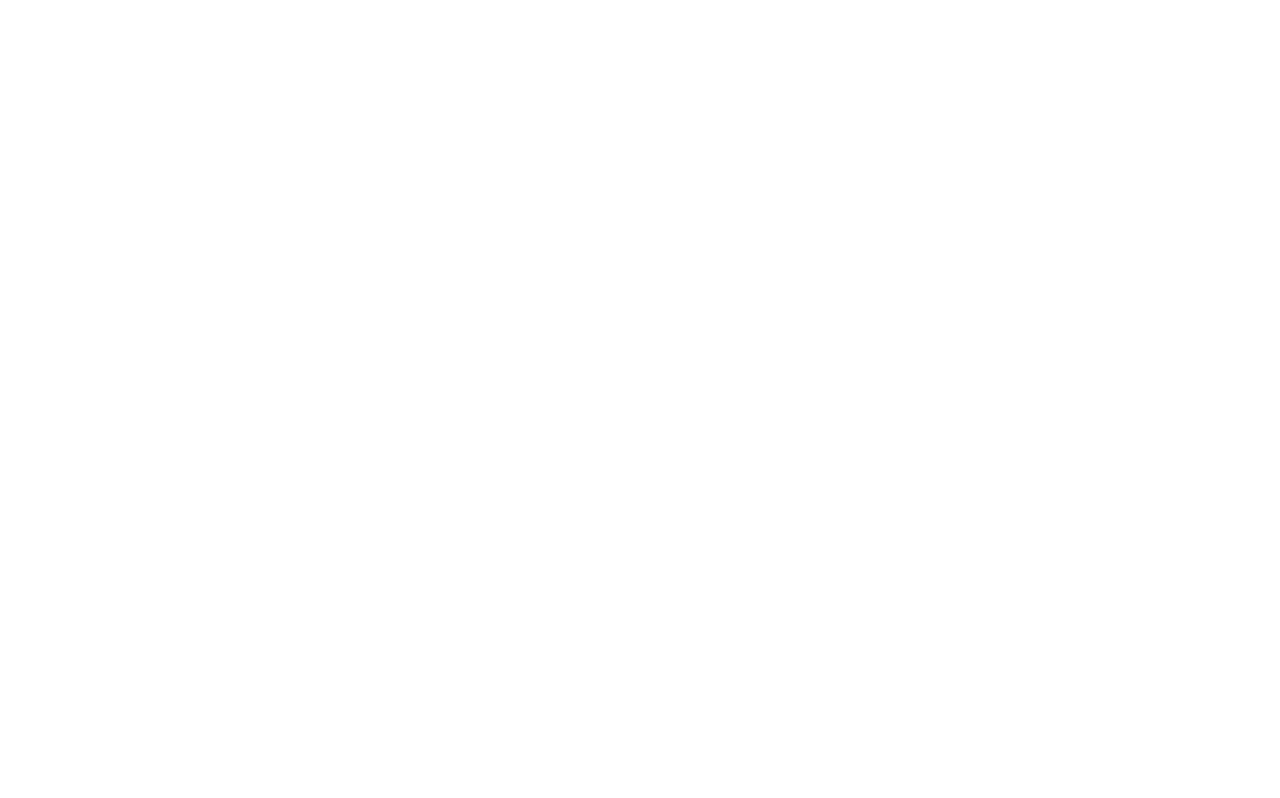
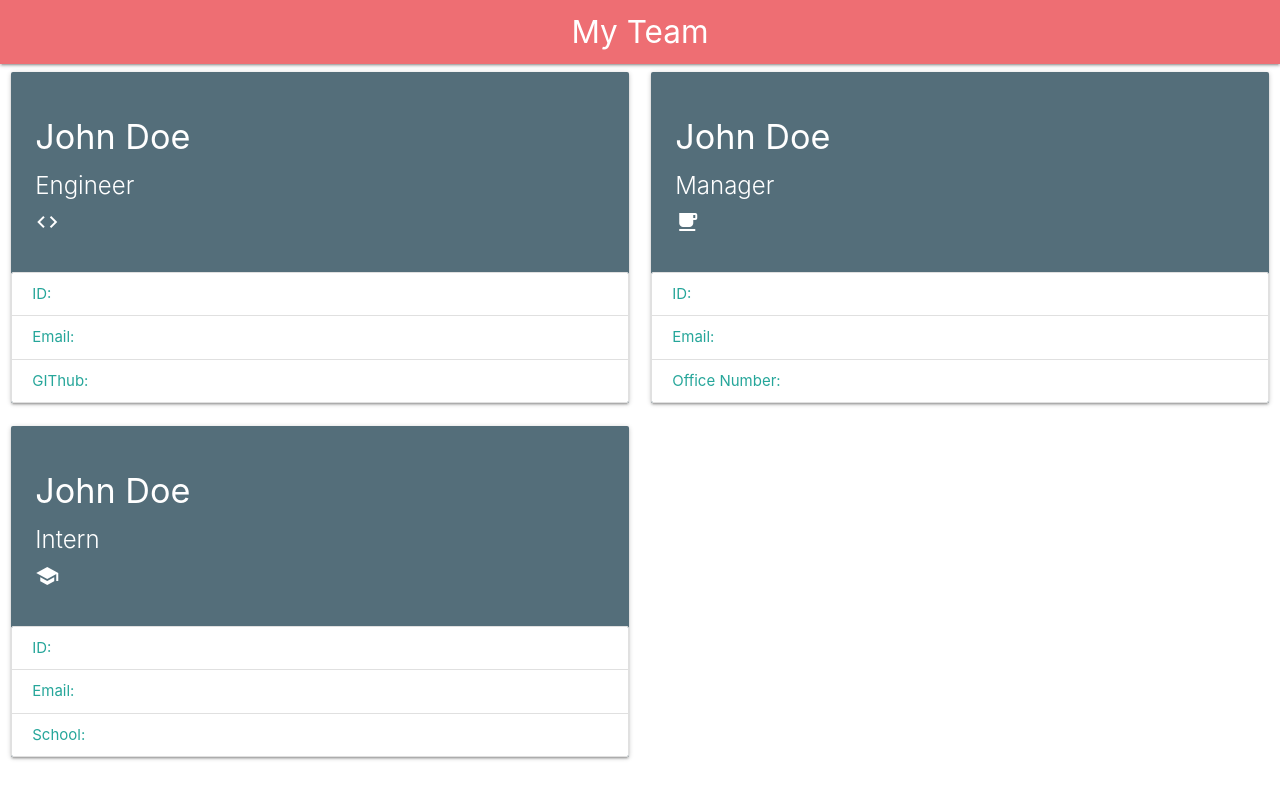
Before and after one commit to guidoasbun/employee_tracker, a website: page templates/index.html in a window 1280 px wide. Drawn offline with nearby package versions, Linux system fonts and the light colour scheme.

Commit message:
created html templates

```diff
--- a/templates/index.html
+++ b/templates/index.html
@@ -3,9 +3,71 @@
 <head>
   <meta charset="UTF-8">
   <meta name="viewport" content="width=device-width, initial-scale=1.0">
-  <title>Document</title>
+  <title>Employee Tracker</title>
+  <link rel="stylesheet" href="https://cdnjs.cloudflare.com/ajax/libs/materialize/1.0.0/css/materialize.min.css">
+  <link href="https://fonts.googleapis.com/icon?family=Material+Icons" rel="stylesheet">
 </head>
 <body>
+  <nav>
+    <div class="nav-extended">
+      <a href="#" class="brand-logo center">My Team</a>
+    </div>
+  </nav>
 
+
+
+    <div class="row">
+      <div class="col s12 m6">
+        <div class="card blue-grey darken-1">
+          <div class="card-content white-text">
+            <span class="card-title"><h4>John Doe</h4></span>
+            <span class="card-title">Engineer</span>
+            <i class="material-icons">code</i>
+          </div>
+          <div class="collection">
+            <a href="#!" class="collection-item">ID:</a>
+            <a href="#!" class="collection-item">Email:</a>
+            <a href="#!" class="collection-item">GIThub:</a>
+          </div>
+        </div>
+      </div>
+
+      <div class="col s12 m6">
+        <div class="card blue-grey darken-1">
+          <div class="card-content white-text">
+            <span class="card-title"><h4>John Doe</h4></span>
+            <span class="card-title">Manager</span>
+            <i class="material-icons">free_breakfast</i>
+          </div>
+          <div class="collection">
+            <a href="#!" class="collection-item">ID:</a>
+            <a href="#!" class="collection-item">Email:</a>
+            <a href="#!" class="collection-item">Office Number:</a>
+          </div>
+        </div>
+      </div>
+
+      <div class="col s12 m6">
+        <div class="card blue-grey darken-1">
+          <div class="card-content white-text">
+            <span class="card-title"><h4>John Doe</h4></span>
+            <span class="card-title">Intern</span>
+            <i class="material-icons">school</i>
+          </div>
+          <div class="collection">
+            <a href="#!" class="collection-item">ID:</a>
+            <a href="#!" class="collection-item">Email:</a>
+            <a href="#!" class="collection-item">School:</a>
+          </div>
+        </div>
+      </div>
+
+    </div>
+
+
+
+
+
+  <script src="https://cdnjs.cloudflare.com/ajax/libs/materialize/1.0.0/js/materialize.min.js"></script>
 </body>
 </html>
```
Also changed, not shown: app.js (+7 -4 lines), templates/engineer.html (+16 -11 lines), templates/intern.html (+16 -11 lines), templates/manager.html (+16 -11 lines), output/team.html (added), 1 other file.
